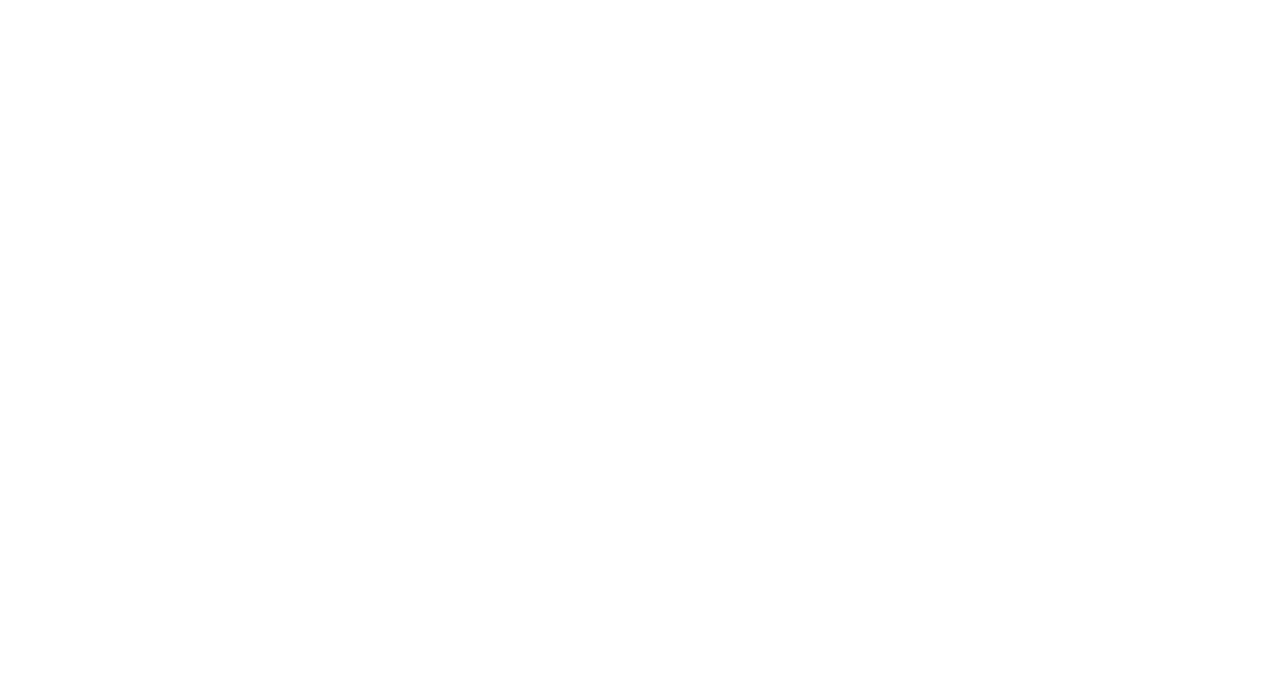
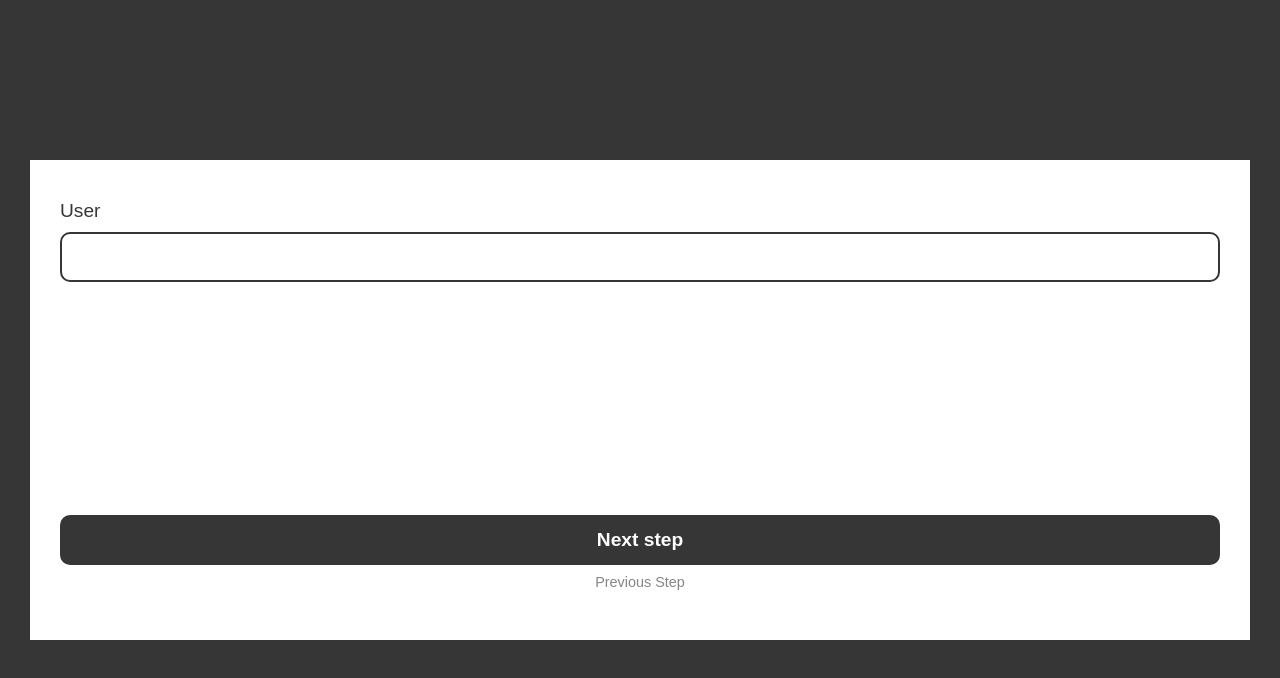
Before and after one commit to Mateus-MS/Cubonauta-Testes, a plain HTML site: page RegisterCarrossel/index.html in a window 1280 px wide. Drawn offline with Linux system fonts and the light colour scheme.

Commit message:
RegisterCarrossel CSS 50%

```diff
--- /dev/null
+++ b/RegisterCarrossel/css/balloon.css
@@ -0,0 +1,62 @@
+#balloon{
+
+    /*The tail*/
+    &::before{
+        content: '';
+        position: absolute;
+
+        left: 50%;
+        transform: translateX(-50%);
+
+        bottom: 100%;
+
+        border-width: 10px;
+        border-style: solid;
+        border-color: transparent transparent var(--black) transparent;
+    }
+
+    width: calc(100% - 120px);
+    height: 100px;
+
+    position: absolute;
+
+    border-radius: 10px;
+    background-color: var(--black);
+
+    transform-origin: top center;
+    animation: pop-in ease-in .5s forwards;
+}
+
+@keyframes pop-in {
+    0% {
+        transform: scale(0)   translateY(17px);
+        opacity: 0;
+    }
+    50% {
+        transform: scale(1.1) translateY(17px);
+        opacity: 1;
+    }
+    70% {
+        transform: scale(0.9) translateY(17px);
+    }
+    100% {
+        transform: scale(1)   translateY(17px);
+    }
+}
+
+@keyframes pop-out {
+    0% {
+        transform: scale(1)   translateY(17px);
+    }
+    50% {
+        transform: scale(0.9) translateY(17px);
+    }
+    70% {
+        transform: scale(1.1) translateY(17px);
+        opacity: 1;
+    }
+    100% {
+        transform: scale(0)   translateY(17px);
+        opacity: 0;
+    }
+}
--- /dev/null
+++ b/RegisterCarrossel/css/buttons.css
@@ -0,0 +1,58 @@
+#buttonsHolder{
+
+    .button{
+
+        width: 100%;
+        text-align: center; /*To align the text horizontally*/
+
+        border: none;
+        background: none;
+
+        transition:
+            transform  ease .3s,
+            color      ease .3s;
+    }
+
+    #nextButton{
+
+        &:active{
+            transform: scale(.95);
+            background-color: rgb(134, 134, 134);
+        }
+
+        height: 50px;
+
+        background-color: var(--black);
+        border-radius: 10px;
+
+        line-height: 50px ; /*To align the text vertically*/
+
+        color: white;
+        font-weight: bold;
+        font-size: 1.2em;
+    }
+
+    #prevButton{
+
+        &:active{
+            transform: scale(.95);
+            color: rgb(180, 180, 180);
+        }
+
+        width: 100%;
+        height: 35px;
+
+        line-height: 35px ; /*To align the text vertically*/
+
+        color: rgb(134, 134, 134);
+        font-size: .9em;
+    }
+
+    position: absolute;
+    left: 50%;
+    transform: translateX(-50%);
+    bottom: var(--v-padding);
+
+    width: var(--width);
+    height: fit-content;
+}
--- /dev/null
+++ b/RegisterCarrossel/css/input.css
@@ -0,0 +1,47 @@
+.inputfield{
+
+    &.right{
+        transform: translateX(100%);
+    }
+
+    &.left {
+        transform: translateX(-100%);
+    }
+
+    span{
+        display: block;
+        margin-bottom: 10px;
+
+        font-weight: 500;
+        font-size: 1.2em;
+        color: var(--black);
+    }
+
+    input{
+
+        &:active{
+            transform: scale(.95);
+        }
+
+        width: 100%;
+        height: 100%;
+
+        border: 2px solid var(--black);
+        border-radius: 10px;
+
+        outline: none;
+
+        padding: 0 10px;
+
+        transition:
+            transform ease .3s;
+    }
+
+    width: 100%;
+    height: 50px;
+
+    transform: translateX(0%);
+
+    transition:
+        transform ease-in-out .3s;
+}
--- /dev/null
+++ b/RegisterCarrossel/css/main.css
@@ -0,0 +1,36 @@
+*{
+    margin: 0;
+    padding: 0;
+
+    box-sizing: border-box;
+    font-family: Arial;
+
+    --black: rgb(54, 54, 54);
+}
+
+body{
+    width: 100dvw;
+    height: 100dvh;
+
+    display: flex;
+    align-items: center;
+    justify-content: center;
+    background-color: var(--black);
+}
+
+#container{
+    --width: calc(100% - 60px);
+
+    --v-padding: 40px;
+    --h-padding: 30px;
+
+    /*To let the #buttonHolder be snapped at the bottom*/
+    position: relative;
+
+    width: var(--width);
+    height: 60dvh;
+    overflow: hidden;
+    padding: var(--v-padding) var(--h-padding);
+
+    background-color: white;
+}
--- a/RegisterCarrossel/index.html
+++ b/RegisterCarrossel/index.html
@@ -4,8 +4,30 @@
     <meta charset="UTF-8">
     <meta name="viewport" content="width=device-width, initial-scale=1.0">
     <title>Document</title>
+
+    <link rel="stylesheet" href="./css/main.css">
+    <link rel="stylesheet" href="./css/input.css">
+    <link rel="stylesheet" href="./css/buttons.css">
+    <link rel="stylesheet" href="./css/balloon.css">
 </head>
 <body>
+    <div id="container">
 
+        <div class="inputfield">
+            <span>User</span>
+            <input type="text">
+            <!-- <button onclick="hidePass(this.previousElementSibling)">Test</button> -->
+        </div>
+
+        <div id="buttonsHolder">
+            <button id="nextButton" class="button">Next step</button>
+            <button id="prevButton" class="button">Previous Step</button>
+        </div>
+
+    </div>
+
+    <!-- <div id="balloon">
+
+    </div> -->
 </body>
 </html>
```
